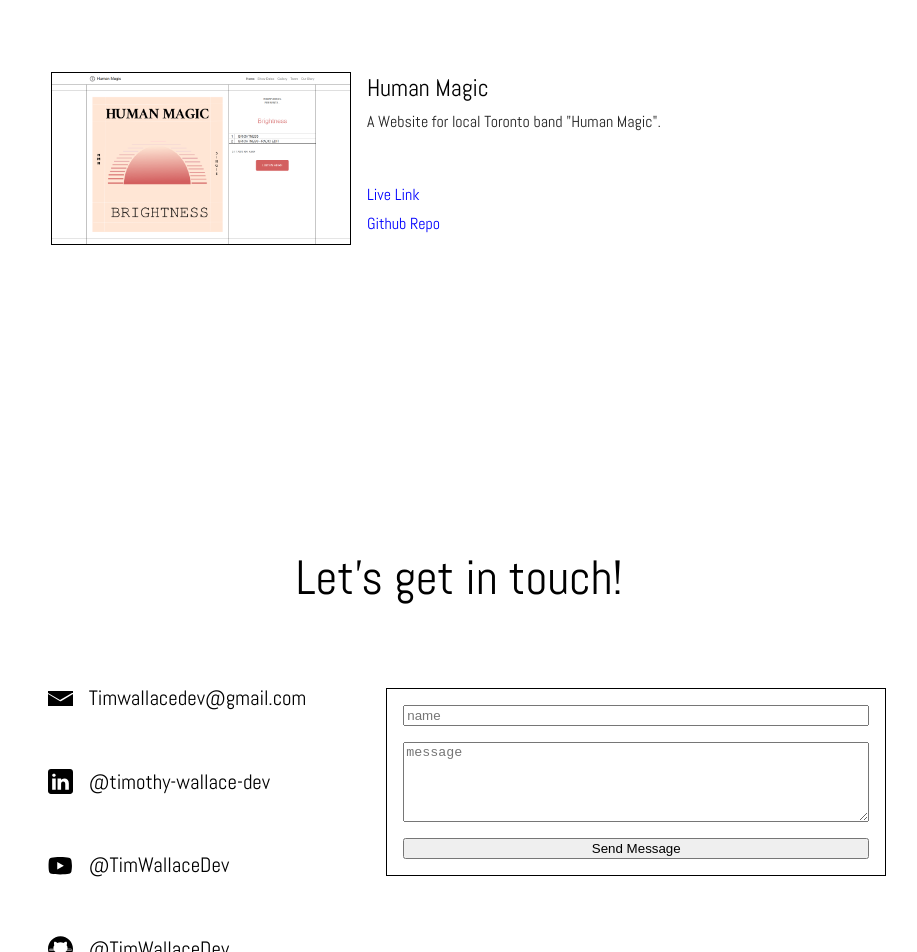
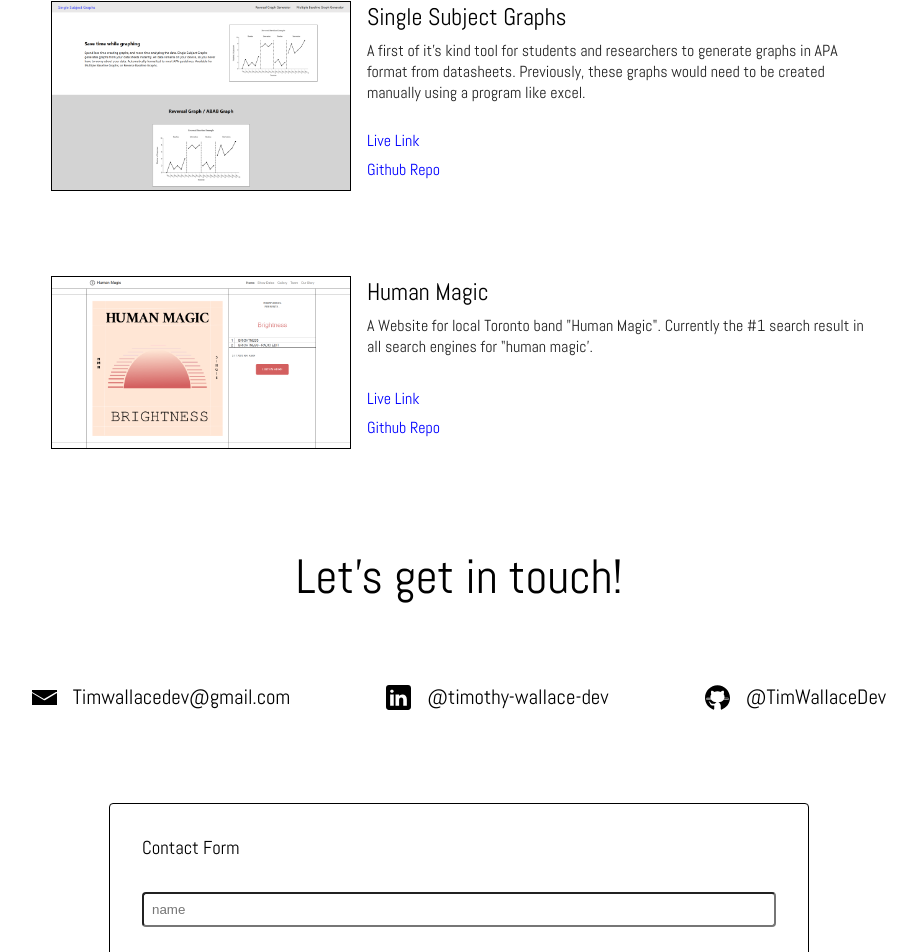
Before and after one commit to TimWallaceDev/timwallace.ca, a React (Create React App) app: page / in a window 1280 px wide. Shown: the part 2047-2999 px from the top of the page, without its empty margins (181-1098 px from the left). Built offline with nearby package versions, Linux system fonts and the light colour scheme.

Commit message:
update projects, add contact form

```diff
--- a/src/App.js
+++ b/src/App.js
@@ -1,6 +1,6 @@
 import Hero from "./hero.js"
 import About from "./about.js"
-import Contact from "./contact.js";
+import Contact from "./pages/Contact/Contact.js";
 import Projects from "./projects.js"
 import Resume  from "./components/Resume/Resume.jsx"
 import './App.scss';
--- a/src/App.scss
+++ b/src/App.scss
@@ -176,64 +176,6 @@ body {
   }
 }
 
-.contact {
-  display: flex;
-  width: 100%;
-  justify-content: center;
-  flex-direction: column;
-  align-items: center;
-
-  @include desktop {
-    flex-direction: row;
-    gap: 4rem;
-    align-items: flex-start;
-  }
-
-  &__heading {
-    font-size: 3rem;
-    font-family: $primary-font;
-    font-weight: $medium-weight;
-    margin-top: 2rem;
-    text-align: center;
-  }
-
-  &__link {
-    text-decoration: none;
-    color: black;
-  }
-
-  &__item {
-    font-size: 2rem;
-    display: flex;
-    justify-content: center;
-    align-items: center;
-    padding: 8px 16px;
-    gap: 16px;
-
-    &:hover {
-      color: blue;
-    }
-
-  }
-
-  &__icon {
-    width: 30px;
-    height: 30px;
-  }
-
-  &__handle {
-    flex: 1;
-    font-size: 1rem;
-    // text-wrap: nowrap;
-    font-weight: $medium-weight;
-
-
-    @include tablet {
-      font-size: 1.3rem;
-    }
-  }
-}
-
 
 @media screen and (max-width: 1100px) {
   .name {
--- a/src/components/ContactForm/ContactForm.js
+++ b/src/components/ContactForm/ContactForm.js
@@ -5,6 +5,8 @@ export function ContactForm() {
 
     const [name, setName] = useState("")
     const [message, setMessage] = useState("")
+    const [contactMessageVisible, setContactMessageVisible] = useState(false)
+    const [contactMessageSuccessful, setContactMessageSuccessful] = useState(false)
 
     async function handleSubmit(e) {
         e.preventDefault()
@@ -18,16 +20,29 @@ export function ContactForm() {
                     },
                     body: JSON.stringify({ name, message })
                 })
-            console.log(response)
+            if (response.status === 201){
+                console.log("message sent!")
+                setName("")
+                setMessage("")
+                setContactMessageVisible(true)
+                setContactMessageSuccessful(true)
+            }
+            else {
+                console.log("message failed")
+            }
         } catch (error) {
             console.error(error)
+            setContactMessageSuccessful(false)
+            setContactMessageVisible(true)
         }
     }
 
     return (
         <form onSubmit={(e) => handleSubmit(e)} className="form">
+            <h3 className="form__heading">Contact Form</h3>
             <input className="form__name" type="text" name="name" placeholder="name" onChange={(e) => setName(e.currentTarget.value)} value={name}></input>
             <textarea className="form__message" name="message" placeholder="message" onChange={(e) => setMessage(e.currentTarget.value)} value={message}></textarea>
+            <p className={ contactMessageVisible ? "form__contact-message--visible" : "form__contact-message"}>{contactMessageSuccessful ? "Message has been sent" : "Something went wrong with the message"}</p>
             <button className="form__submit" type="submit">Send Message</button>
         </form>
     )
--- a/src/components/ContactForm/ContactForm.scss
+++ b/src/components/ContactForm/ContactForm.scss
@@ -1,27 +1,58 @@
-
+@use "../../styles/mixins.scss" as *;
 
 .form {
     display: flex;
     flex-direction: column;
-    align-items: center;
-    gap: 1rem;
+    align-items: stretch;
+    gap: 2rem;
     border: 1px solid black;
     flex: 1;
-    max-width: 500px;
+    width: 100%;
+    max-width: 700px;
     margin-top: 2rem;
-    padding: 1rem;
+    padding: 2rem;
+    border-radius: 4px;
+
+    &__heading {
+        margin: 0;
+        font-weight: 400;
+    }
 
     &__name {
         width: 100%;
+        padding: 8px;
+        border-radius: 4px;
     }
 
     &__message {
         width: 100%;
         height: 5rem;
         resize: vertical;
+        flex: 1;
+        padding: 8px;
+        min-height: 200px;
+    }
+
+    &__contact-message {
+        display: none;
+
+        &--visible {
+            display: inline-block;
+        }
     }
 
     &__submit {
         width: 100%;
+        background-color: blue;
+        color: white;
+        font-weight: 600;
+        border: 1px solid black;
+        padding: 8px 1rem;
+        border-radius: 4px;
+
+        @include tablet {
+            max-width: 150px;
+            align-self: flex-end;
+        }
     }
 }
--- a/src/components/ContactLinks/ContactLinks.js
+++ b/src/components/ContactLinks/ContactLinks.js
@@ -27,14 +27,14 @@ export function ContactLinks(){
                     </div>
                 </a>
 
-                <a href="https://www.youtube.com/@TimWallaceDev" className="contact__link" target="_blank" rel="noreferrer">
+                {/* <a href="https://www.youtube.com/@TimWallaceDev" className="contact__link" target="_blank" rel="noreferrer">
                     <div className="contact__item" onMouseEnter={() => setYoutubeIsHovered(true)} onMouseLeave={() => setYoutubeIsHovered(false)} >
                         <svg style={youtubeIsHovered ? { fill: "blue", width: "25px", height: "25px" } : { fill: "black", width: "25px", height: "25px" }} className="contact__icon" xmlns="http://www.w3.org/2000/svg" viewBox="2 2 46 44.84">
                             <path d="M 44.898438 14.5 C 44.5 12.300781 42.601563 10.699219 40.398438 10.199219 C 37.101563 9.5 31 9 24.398438 9 C 17.800781 9 11.601563 9.5 8.300781 10.199219 C 6.101563 10.699219 4.199219 12.199219 3.800781 14.5 C 3.398438 17 3 20.5 3 25 C 3 29.5 3.398438 33 3.898438 35.5 C 4.300781 37.699219 6.199219 39.300781 8.398438 39.800781 C 11.898438 40.5 17.898438 41 24.5 41 C 31.101563 41 37.101563 40.5 40.601563 39.800781 C 42.800781 39.300781 44.699219 37.800781 45.101563 35.5 C 45.5 33 46 29.398438 46.101563 25 C 45.898438 20.5 45.398438 17 44.898438 14.5 Z M 19 32 L 19 18 L 31.199219 25 Z" />
                         </svg>
                         <h3 className="contact__handle">@TimWallaceDev</h3>
                     </div>
-                </a>
+                </a> */}
 
                 <a href="https://github.com/TimWallaceDev" className="contact__link" target="_blank" rel="noreferrer">
                     <div className="contact__item" onMouseEnter={() => setGithubIsHovered(true)} onMouseLeave={() => setGithubIsHovered(false)} >
--- /dev/null
+++ b/src/pages/Contact/Contact.scss
@@ -0,0 +1,64 @@
+@use "../../styles/variables.scss" as *;
+@use "../../styles/mixins.scss" as *;
+
+.contact {
+    display: flex;
+    width: 100%;
+    justify-content: center;
+    flex-direction: column;
+    gap: 2rem;
+
+    @include tablet {
+    //   flex-direction: row;
+      align-items: center;
+    }
+
+    &__heading {
+      font-size: 3rem;
+      font-family: $primary-font;
+      font-weight: $medium-weight;
+      margin-top: 2rem;
+      text-align: center;
+    }
+
+    &__link {
+      text-decoration: none;
+      color: black;
+    }
+
+    &__items {
+        display: flex;
+        gap: 4rem;
+    }
+
+    &__item {
+      font-size: 2rem;
+      display: flex;
+      justify-content: center;
+      align-items: center;
+      padding: 8px 16px;
+      gap: 16px;
+
+      &:hover {
+        color: blue;
+      }
+
+    }
+
+    &__icon {
+      width: 30px;
+      height: 30px;
+    }
+
+    &__handle {
+      flex: 1;
+      font-size: 1rem;
+      // text-wrap: nowrap;
+      font-weight: $medium-weight;
+
+
+      @include tablet {
+        font-size: 1.3rem;
+      }
+    }
+  }
--- a/src/projects.js
+++ b/src/projects.js
@@ -1,6 +1,7 @@
 
 import melodyMastermind from "./assets/Melody MasterMind - Desktop.png"
 import humanMagic from "./assets/Human Magic - full site.png"
+import graphs from "./assets/graphs.png"
 
 const Projects = () => {
 
@@ -8,8 +9,7 @@ const Projects = () => {
         <div className="projects">
             <h3 className="projects__heading">Projects</h3>
 
-            <div className="projects__container" >
-
+            <div className="projects__container">
 
                 <div className="project">
                     <div className="project__right">
@@ -27,6 +27,22 @@ const Projects = () => {
                     </div>
                 </div>
 
+                <div className="project">
+                    <div className="project__right">
+                        <img className="project__image" src={graphs} alt="screenshot of single subject graphs.com"></img>
+                    </div>
+                    <div className="project__left">
+                        <div className="project__top">
+                            <h4 className="project__title">Single Subject Graphs</h4>
+                            <p className="project__description">A first of it's kind tool for students and researchers to generate graphs in APA format from datasheets. Previously, these graphs would need to be created manually using a program like excel.</p>
+                        </div>
+                        <div className="project__bottom">
+                            <a className="project__live-link" href="https://singlesubjectgraphs.com" target="_blank" rel="noreferrer">Live Link</a>
+                            <a className="project__github-link" href="https://github.com/TimWallaceDev/single-subject-graphs" target="_blank" rel="noreferrer">Github Repo</a>
+                        </div>
+                    </div>
+                </div>
+
 
                 <div className="project">
                     <div className="project__right">
@@ -35,7 +51,7 @@ const Projects = () => {
                     <div className="project__left">
                         <div className="project__top">
                             <h4 className="project__title">Human Magic</h4>
-                            <p className="project__description">A Website for local Toronto band "Human Magic".</p>
+                            <p className="project__description">A Website for local Toronto band "Human Magic". Currently the #1 search result in all search engines for "human magic'. </p>
                         </div>
                         <div className="project__bottom">
                             <a className="project__live-link" href="https://humanmagic.ca" target="_blank" rel="noreferrer">Live Link</a>
```
Also changed, not shown: src/pages/Contact/Contact.js (renamed from src/contact.js, +3 -4 lines), src/assets/graphs.png (added).
